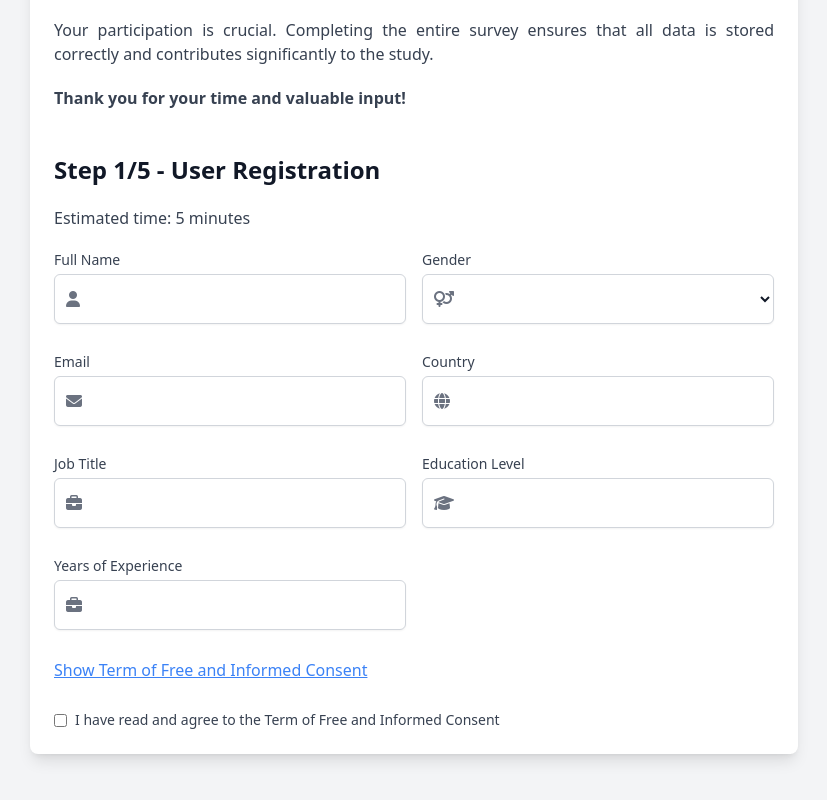
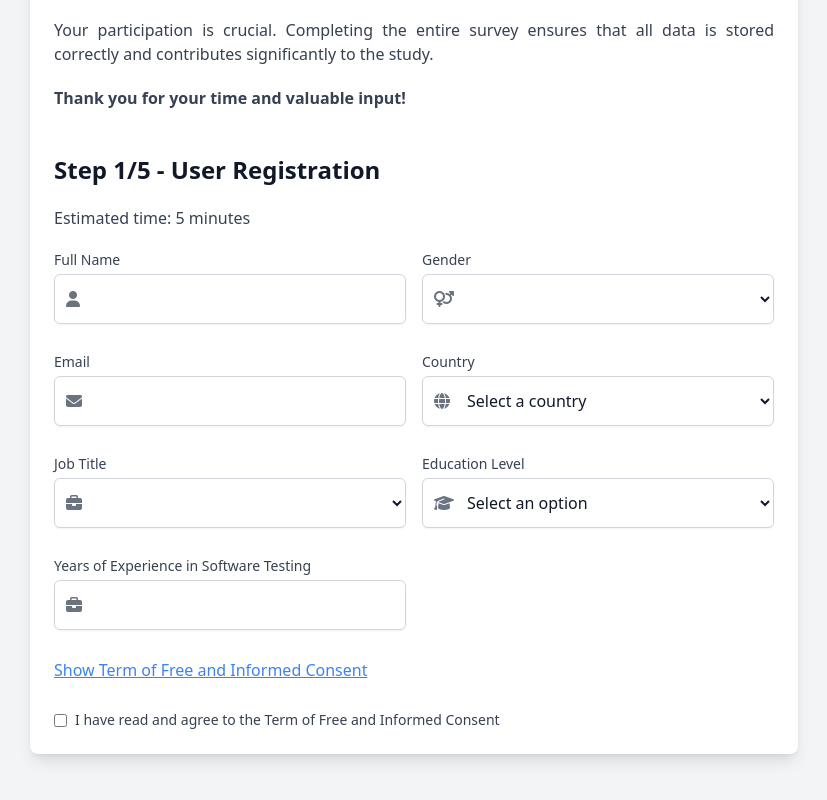
Before and after one commit to caviva/survey-ufscar, a Vue app: page /step-one in a window 1280 px wide. Shown: the part 1438-2238 px from the top of the page, without its empty margins (226-1053 px from the left). Built offline with nearby package versions, Linux system fonts and the light colour scheme.

Commit message:
cs and ls

```diff
--- a/src/components/StepFive.vue
+++ b/src/components/StepFive.vue
@@ -74,7 +74,7 @@ export default {
     const form = ref({});
 
     const initializePractices = () => {
-      for (let index = 0; index < 27; index++) {
+      for (let index = 0; index < 25; index++) {
         practices.value.push({
           title: t(`practices.bp${index + 1}.title`),
           description: t(`practices.bp${index + 1}.description`),
--- a/src/components/StepFour.vue
+++ b/src/components/StepFour.vue
@@ -117,9 +117,9 @@ export default {
           title: t(`practices.bp${index + 1}.title`),
           description: t(`practices.bp${index + 1}.description`),
         };
-        if (index < 16) {
+        if (index < 14) {
           practices1to16.value.push(practice);
-        } else if (index < 27) {
+        } else if (index < 25) {
           practices17to27.value.push(practice);
         } else if (index < 33) {
           practices28to33.value.push(practice);
--- a/src/components/StepOne.vue
+++ b/src/components/StepOne.vue
@@ -162,12 +162,123 @@
         <div class="mb-3">
           <label class="block text-sm font-medium text-gray-700"> Country </label>
           <div class="relative">
-            <input
+            <select
               v-model="form.country"
-              type="text"
-              class="mt-1 block w-full p-3 pl-10 border border-gray-300 rounded-md shadow-sm focus:ring-gray-500 focus:border-gray-500"
+              class="mt-1 block w-full p-3 pl-10 border border-gray-300 rounded-md shadow-sm focus:ring-gray-500 focus:border-gray-500 bg-white"
               required
-            />
+            >
+              <option value="" disabled selected>Select a country</option>
+              <option value="afghanistan">Afghanistan</option>
+              <option value="albania">Albania</option>
+              <option value="algeria">Algeria</option>
+              <option value="andorra">Andorra</option>
+              <option value="angola">Angola</option>
+              <option value="argentina">Argentina</option>
+              <option value="armenia">Armenia</option>
+              <option value="australia">Australia</option>
+              <option value="austria">Austria</option>
+              <option value="azerbaijan">Azerbaijan</option>
+              <option value="bahamas">Bahamas</option>
+              <option value="bahrain">Bahrain</option>
+              <option value="bangladesh">Bangladesh</option>
+              <option value="barbados">Barbados</option>
+              <option value="belarus">Belarus</option>
+              <option value="belgium">Belgium</option>
+              <option value="belize">Belize</option>
+              <option value="benin">Benin</option>
+              <option value="bhutan">Bhutan</option>
+              <option value="bolivia">Bolivia</option>
+              <option value="bosnia">Bosnia and Herzegovina</option>
+              <option value="botswana">Botswana</option>
+              <option value="brazil">Brazil</option>
+              <option value="bulgaria">Bulgaria</option>
+              <option value="burkina_faso">Burkina Faso</option>
+              <option value="burundi">Burundi</option>
+              <option value="cambodia">Cambodia</option>
+              <option value="cameroon">Cameroon</option>
+              <option value="canada">Canada</option>
+              <option value="chile">Chile</option>
+              <option value="china">China</option>
+              <option value="colombia">Colombia</option>
+              <option value="costa_rica">Costa Rica</option>
+              <option value="croatia">Croatia</option>
+              <option value="cuba">Cuba</option>
+              <option value="cyprus">Cyprus</option>
+              <option value="czech_republic">Czech Republic</option>
+              <option value="denmark">Denmark</option>
+              <option value="dominican_republic">Dominican Republic</option>
+              <option value="ecuador">Ecuador</option>
+              <option value="egypt">Egypt</option>
+              <option value="el_salvador">El Salvador</option>
+              <option value="estonia">Estonia</option>
+              <option value="ethiopia">Ethiopia</option>
+              <option value="finland">Finland</option>
+              <option value="france">France</option>
+              <option value="germany">Germany</option>
+              <option value="greece">Greece</option>
+              <option value="guatemala">Guatemala</option>
+              <option value="honduras">Honduras</option>
+              <option value="hungary">Hungary</option>
+              <option value="iceland">Iceland</option>
+              <option value="india">India</option>
+              <option value="indonesia">Indonesia</option>
+              <option value="iran">Iran</option>
+              <option value="iraq">Iraq</option>
+              <option value="ireland">Ireland</option>
+              <option value="israel">Israel</option>
+              <option value="italy">Italy</option>
+              <option value="jamaica">Jamaica</option>
+              <option value="japan">Japan</option>
+              <option value="jordan">Jordan</option>
+              <option value="kazakhstan">Kazakhstan</option>
+              <option value="kenya">Kenya</option>
+              <option value="korea_south">South Korea</option>
+              <option value="kuwait">Kuwait</option>
+              <option value="latvia">Latvia</option>
+              <option value="lebanon">Lebanon</option>
+              <option value="libya">Libya</option>
+              <option value="lithuania">Lithuania</option>
+              <option value="luxembourg">Luxembourg</option>
+              <option value="malaysia">Malaysia</option>
+              <option value="mexico">Mexico</option>
+              <option value="morocco">Morocco</option>
+              <option value="netherlands">Netherlands</option>
+              <option value="new_zealand">New Zealand</option>
+              <option value="nicaragua">Nicaragua</option>
+              <option value="nigeria">Nigeria</option>
+              <option value="norway">Norway</option>
+              <option value="pakistan">Pakistan</option>
+              <option value="panama">Panama</option>
+              <option value="paraguay">Paraguay</option>
+              <option value="peru">Peru</option>
+              <option value="philippines">Philippines</option>
+              <option value="poland">Poland</option>
+              <option value="portugal">Portugal</option>
+              <option value="qatar">Qatar</option>
+              <option value="romania">Romania</option>
+              <option value="russia">Russia</option>
+              <option value="saudi_arabia">Saudi Arabia</option>
+              <option value="serbia">Serbia</option>
+              <option value="singapore">Singapore</option>
+              <option value="slovakia">Slovakia</option>
+              <option value="slovenia">Slovenia</option>
+              <option value="south_africa">South Africa</option>
+              <option value="spain">Spain</option>
+              <option value="sweden">Sweden</option>
+              <option value="switzerland">Switzerland</option>
+              <option value="thailand">Thailand</option>
+              <option value="tunisia">Tunisia</option>
+              <option value="turkey">Turkey</option>
+              <option value="ukraine">Ukraine</option>
+              <option value="united_arab_emirates">United Arab Emirates</option>
+              <option value="united_kingdom">United Kingdom</option>
+              <option value="united_states">United States</option>
+              <option value="uruguay">Uruguay</option>
+              <option value="venezuela">Venezuela</option>
+              <option value="vietnam">Vietnam</option>
+              <option value="yemen">Yemen</option>
+              <option value="zimbabwe">Zimbabwe</option>
+            </select>
             <div
               class="absolute inset-y-0 left-0 pl-3 flex items-center pointer-events-none"
             >
@@ -178,12 +289,14 @@
         <div class="mb-3">
           <label class="block text-sm font-medium text-gray-700"> Job Title </label>
           <div class="relative">
-            <input
+            <select
               v-model="form.jobTitle"
-              type="text"
-              class="mt-1 block w-full p-3 pl-10 border border-gray-300 rounded-md shadow-sm focus:ring-gray-500 focus:border-gray-500"
+              class="mt-1 block w-full p-3 pl-10 border border-gray-300 rounded-md shadow-sm focus:ring-gray-500 focus:border-gray-500 bg-white"
               required
-            />
+            >
+              <option value="academic">Academic</option>
+              <option value="industry">Industry</option>
+            </select>
             <div
               class="absolute inset-y-0 left-0 pl-3 flex items-center pointer-events-none"
             >
@@ -194,12 +307,19 @@
         <div class="mb-3">
           <label class="block text-sm font-medium text-gray-700"> Education Level </label>
           <div class="relative">
-            <input
+            <select
               v-model="form.educationLevel"
-              type="text"
-              class="mt-1 block w-full p-3 pl-10 border border-gray-300 rounded-md shadow-sm focus:ring-gray-500 focus:border-gray-500"
+              class="mt-1 block w-full p-3 pl-10 border border-gray-300 rounded-md shadow-sm focus:ring-gray-500 focus:border-gray-500 bg-white"
               required
-            />
+            >
+              <option value="" disabled selected>Select an option</option>
+              <option value="high_school">High School</option>
+              <option value="associate">Associate Degree</option>
+              <option value="bachelor">Bachelor's Degree</option>
+              <option value="master">Master's Degree</option>
+              <option value="phd">PhD</option>
+              <option value="other">Other</option>
+            </select>
             <div
               class="absolute inset-y-0 left-0 pl-3 flex items-center pointer-events-none"
             >
@@ -209,7 +329,7 @@
         </div>
         <div class="mb-3">
           <label class="block text-sm font-medium text-gray-700">
-            Years of Experience
+            Years of Experience in Software Testing
           </label>
           <div class="relative">
             <input
--- a/src/components/StepThree.vue
+++ b/src/components/StepThree.vue
@@ -95,7 +95,7 @@ export default {
   },
   methods: {
     initializeForm() {
-      for (let index = 1; index <= 27; index++) {
+      for (let index = 1; index <= 25; index++) {
         this.form[`bp${index}`] = {
           evaluationCategory: "",
           evaluationDomain: "",
@@ -105,7 +105,7 @@ export default {
       }
     },
     loadPractices() {
-      for (let index = 1; index <= 27; index++) {
+      for (let index = 1; index <= 25; index++) {
         this.practices.push({
           title: this.$t(`practices.bp${index}.title`),
           description: this.$t(`practices.bp${index}.description`),
--- a/src/components/StepTwo.vue
+++ b/src/components/StepTwo.vue
@@ -213,16 +213,6 @@ export default {
           title: this.$t("practices.bp25.title"),
           description: this.$t("practices.bp25.description"),
           showDescription: false,
-        },
-        {
-          title: this.$t("practices.bp26.title"),
-          description: this.$t("practices.bp26.description"),
-          showDescription: false,
-        },
-        {
-          title: this.$t("practices.bp27.title"),
-          description: this.$t("practices.bp27.description"),
-          showDescription: false,
         }
       ],
       form: {
```
Also changed, not shown: locales/en.json (+14 -28 lines).
